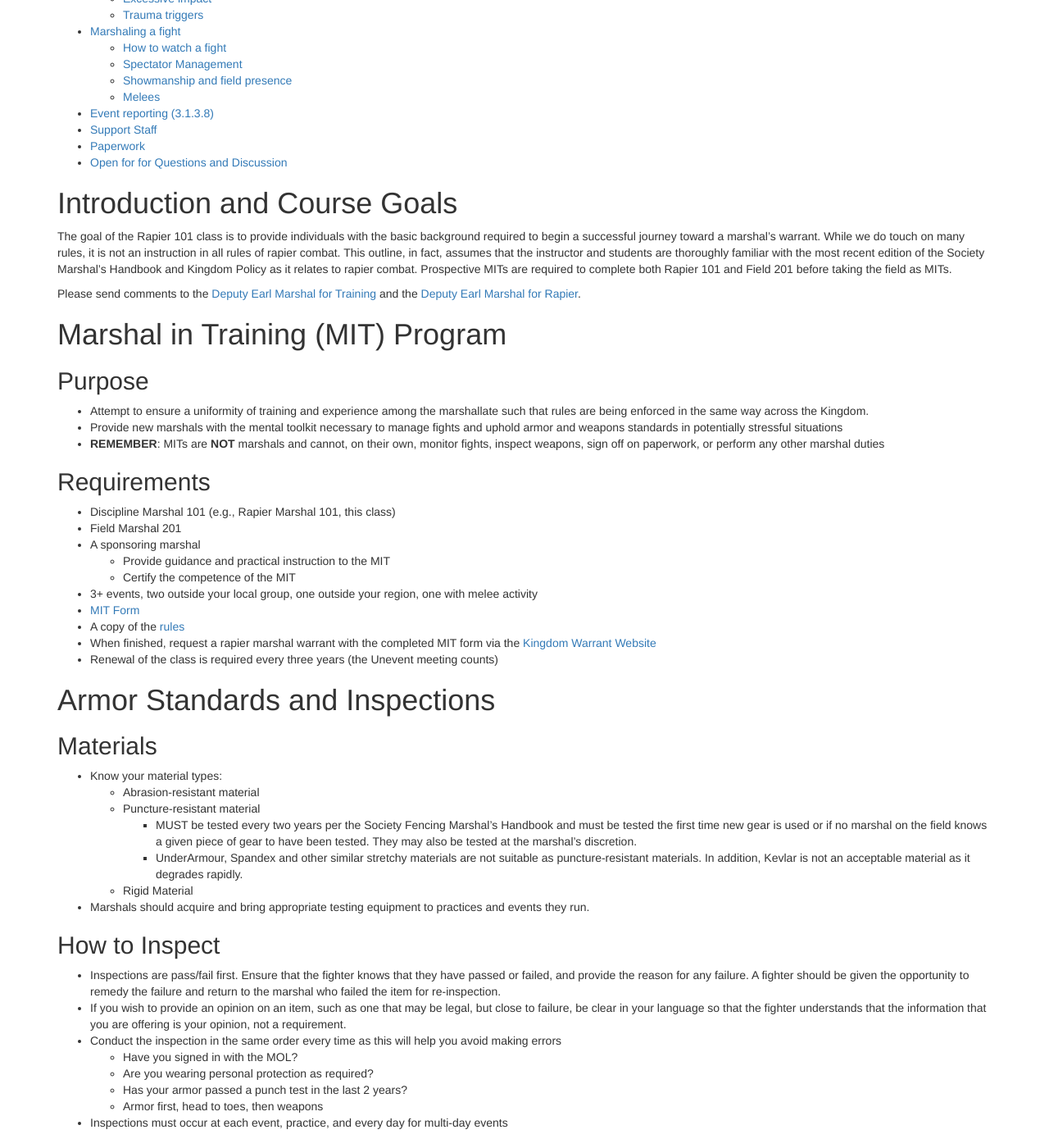
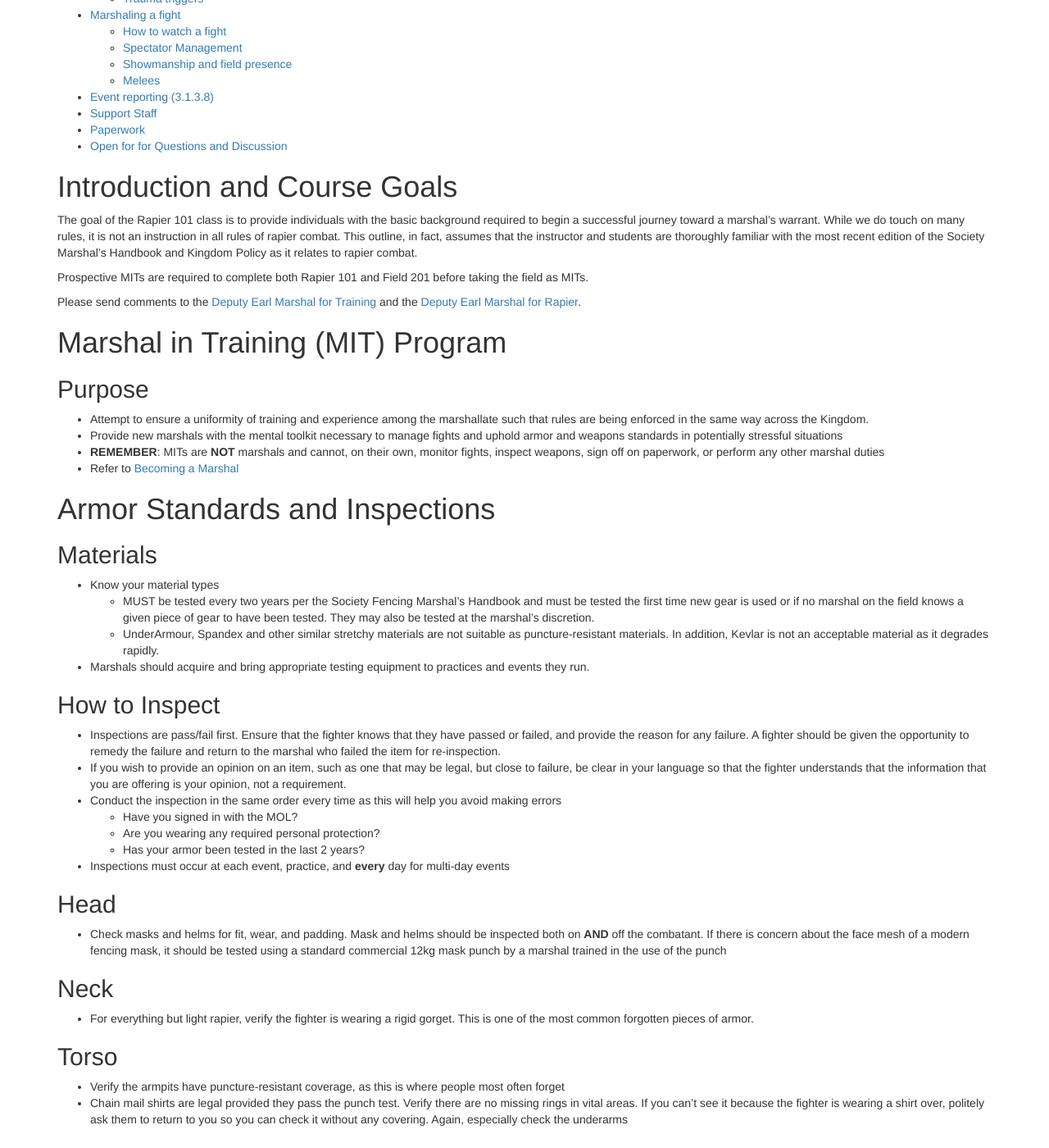
Before and after one commit to academie-de-espee/earl-marshal, a Jekyll site: the page built from training/rapier-marshal.md, in a window 1280 px wide and 1400 px high, scrolled down 689 px. Shown: the whole window at 82% size. Built offline with Jekyll 4.4.1, drawn with Linux system fonts in a browser that asks for light colours; some of the changed text lies outside the part shown.

Commit message:
Trimming a bit more and solidifying before attempting to train it this weekend

```diff
--- a/training/rapier-marshal.md
+++ b/training/rapier-marshal.md
@@ -11,7 +11,9 @@ layout: default
 
 # Introduction and Course Goals
 
-The goal of the Rapier 101 class is to provide individuals with the basic background required to begin a successful journey toward a marshal's warrant.  While we do touch on many rules, it is not an instruction in all rules of rapier combat.  This outline, in fact, assumes that the instructor and students are thoroughly familiar with the most recent edition of the Society Marshal's Handbook and Kingdom Policy as it relates to rapier combat. Prospective MITs are required to complete both Rapier 101 and Field 201 before taking the field as MITs.
+The goal of the Rapier 101 class is to provide individuals with the basic background required to begin a successful journey toward a marshal's warrant.  While we do touch on many rules, it is not an instruction in all rules of rapier combat.  This outline, in fact, assumes that the instructor and students are thoroughly familiar with the most recent edition of the Society Marshal's Handbook and Kingdom Policy as it relates to rapier combat.
+
+Prospective MITs are required to complete both Rapier 101 and Field 201 before taking the field as MITs.
 
 Please send comments to the [Deputy Earl Marshal for Training](mailto:dem-training@atlantia.sca.org) and the [Deputy Earl Marshal for Rapier](mailto:dem-rapier@atlantia.sca.org).
 
@@ -21,28 +23,14 @@ Please send comments to the [Deputy Earl Marshal for Training](mailto:dem-traini
 * Attempt to ensure a uniformity of training and experience among the marshallate such that rules are being enforced in the same way across the Kingdom.
 * Provide new marshals with the mental toolkit necessary to manage fights and uphold armor and weapons standards in potentially stressful situations
 * **REMEMBER**: MITs are **NOT** marshals and cannot, on their own, monitor fights, inspect weapons, sign off on paperwork, or perform any other marshal duties
-
-## Requirements
-* Discipline Marshal 101 (e.g., Rapier Marshal 101, this class)
-* Field Marshal 201
-* A sponsoring marshal
-    * Provide guidance and practical instruction to the MIT
-    * Certify the competence of the MIT
-* 3+ events, two outside your local group, one outside your region, one with melee activity
-* [MIT Form](/documents/forms/mit.docx)
-* A copy of the [rules](/rapier/)
-* When finished, request a rapier marshal warrant with the completed MIT form via the [Kingdom Warrant Website](https://warrant.atlantia.sca.org)
-* Renewal of the class is required every three years (the Unevent meeting counts)
+* Refer to [Becoming a Marshal](/procedures/mit/)
 
 # Armor Standards and Inspections
 
 ## Materials
-* Know your material types:
-  * Abrasion-resistant material
-  * Puncture-resistant material
-    * MUST be tested every two years per the Society Fencing Marshal's Handbook and must be tested the first time new gear is used or if no marshal on the field knows a given piece of gear to have been tested. They may also be tested at the marshal's discretion.
-    * UnderArmour, Spandex and other similar stretchy materials are not suitable as puncture-resistant materials. In addition, Kevlar is not an acceptable material as it degrades rapidly.
-  * Rigid Material
+* Know your material types
+   * MUST be tested every two years per the Society Fencing Marshal's Handbook and must be tested the first time new gear is used or if no marshal on the field knows a given piece of gear to have been tested. They may also be tested at the marshal's discretion.
+   * UnderArmour, Spandex and other similar stretchy materials are not suitable as puncture-resistant materials. In addition, Kevlar is not an acceptable material as it degrades rapidly.
 * Marshals should acquire and bring appropriate testing equipment to practices and events they run.
 
 ## How to Inspect
@@ -50,10 +38,9 @@ Please send comments to the [Deputy Earl Marshal for Training](mailto:dem-traini
 * If you wish to provide an opinion on an item, such as one that may be legal, but close to failure, be clear in your language so that the fighter understands that the information that you are offering is your opinion, not a requirement.
 * Conduct the inspection in the same order every time as this will help you avoid making errors
     * Have you signed in with the MOL?
-    * Are you wearing personal protection as required?
-    * Has your armor passed a punch test in the last 2 years?
-    * Armor first, head to toes, then weapons
-* Inspections must occur at each event, practice, and every day for multi-day events
+    * Are you wearing any required personal protection?
+    * Has your armor been tested in the last 2 years?
+* Inspections must occur at each event, practice, and **every** day for multi-day events
 
 ## Head
 * Check masks and helms for fit, wear, and padding. Mask and helms should be inspected both on **AND** off the combatant.  If there is concern about the face mesh of a modern fencing mask, it should be tested using a standard commercial 12kg mask punch by a marshal trained in the use of the punch
@@ -66,8 +53,7 @@ Please send comments to the [Deputy Earl Marshal for Training](mailto:dem-traini
 * Chain mail shirts are legal provided they pass the punch test.  Verify there are no missing rings in vital areas.  If you can't see it because the fighter is wearing a shirt over, politely ask them to return to you so you can check it without any covering.  Again, especially check the underarms
 
 ## Legs & Arms
-* For cut and thrust, verify at least soft elbows are being worn
-* Also for cut and thrust, verify hands have padded gloves or full rigid if one combatant is using a two-handed weapon.
+* For cut and thrust, verify at least soft elbows are being worn and appropriate hand protection for the weapons forms
 
 # Weapon Standards and Inspections
 ## Blades
@@ -123,7 +109,7 @@ Using Projectile Weapons within rapier combat is now governed by Combat Archery
 ## Questions
    * Authorizing fighter must have read the rules of the list and must demonstrate a command of them.
    * Marshals will not answer questions for fighters, nor provide hints
-   * Authorizing fighter should be encouraged to demonstrate a point (of say, how to obtain engagement) if they cannot express the requirements clearly verbally
+   * Authorizing fighter should be encouraged to demonstrate a point (of say, how to obtain engagement) if they cannot clearly express the requirements verbally
    * Authorizing fighter will not proceed to the fighting phases unless the fighter has demonstrated a thorough knowledge of the rules of the list, including engagement, valid blows, etc.
 
 ## Criteria for passing for light rapier and rapier
```
Also changed, not shown: other parts of training/rapier-marshal.md (+1 -1 lines).
